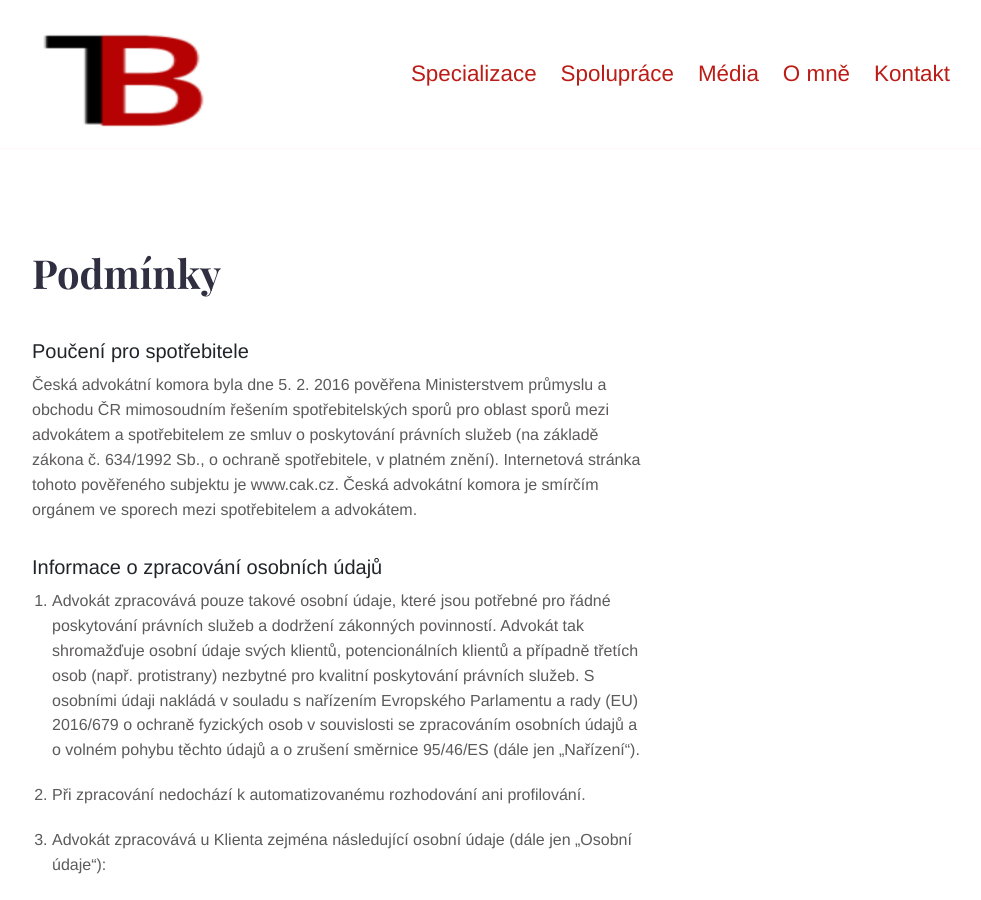
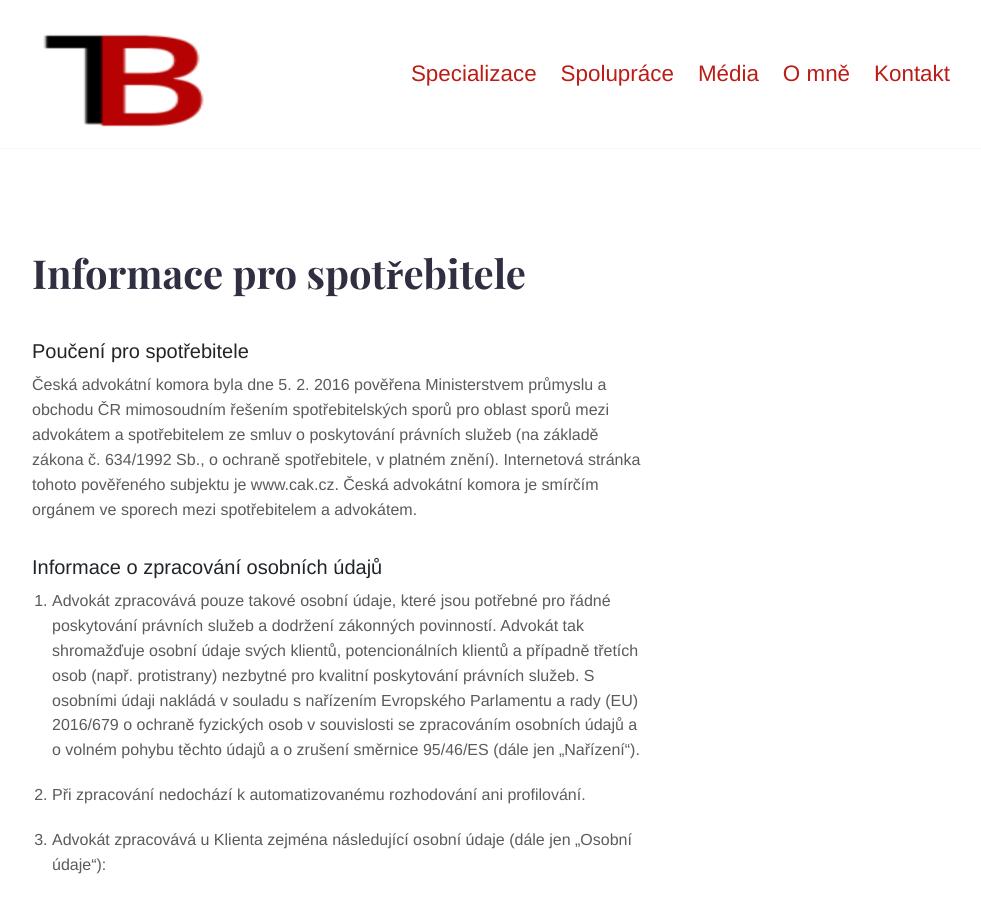
Before and after one commit to terezabartova/terezabartova.github.io, a Jekyll site: the page built from terms-and-conditions.md, in a window 1280 px wide and 900 px high. Shown: the whole window, without its empty margins (143-1124 px from the left). Built offline with Jekyll 4.4.1, drawn with Linux system fonts in a browser that asks for light colours; some of the changed text lies outside the part shown.

Commit message:
terms and conditions

```diff
--- a/_data/menus.yml
+++ b/_data/menus.yml
@@ -16,6 +16,6 @@ main:
     weight: 6
 
 footer:
-  - name: "Podmínky"
+  - name: "Informace pro spotřebitele"
     url: "/terms-and-conditions/"
     weight: 1
--- a/terms-and-conditions.md
+++ b/terms-and-conditions.md
@@ -1,7 +1,7 @@
 ---
-title: Podmínky
+title: Informace pro spotřebitele
 layout: terms-and-conditions
-description: Podmínky
+description: Informace pro spotřebitele
 ---
 
 
```
